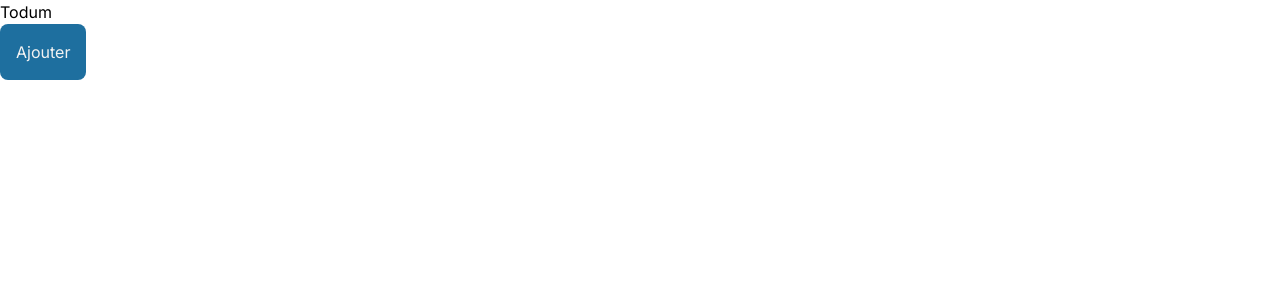
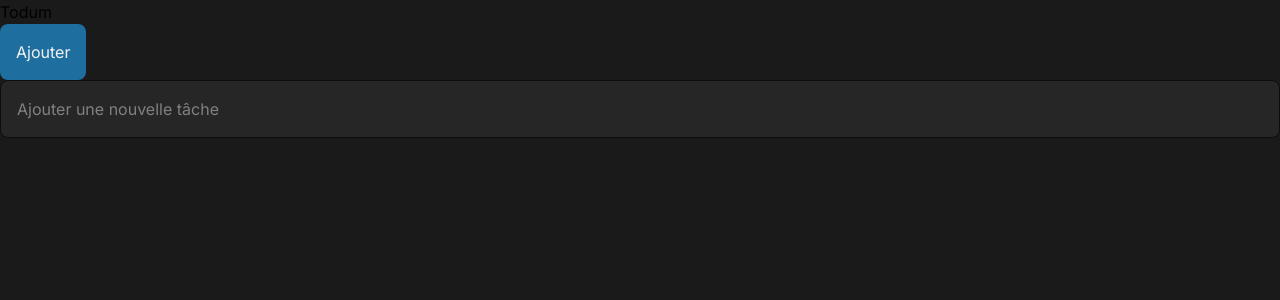
Before and after one commit to aBgAmeuR/Todum, a Next.js app: page / in a window 1280 px wide. Shown: the top 300 px of the page. Built offline with nearby package versions, Linux system fonts and the light colour scheme.

Commit message:
Add utility function and input component

```diff
--- a/src/app/layout.tsx
+++ b/src/app/layout.tsx
@@ -1,6 +1,7 @@
 import type { Metadata } from 'next'
 import { Inter } from 'next/font/google'
 import '@/styles/globals.css'
+import { cn } from '@/lib/utils'
 
 const inter = Inter({ subsets: ['latin'] })
 
@@ -16,7 +17,7 @@ export default function RootLayout({
 }) {
   return (
     <html lang="en">
-      <body className={inter.className}>{children}</body>
+      <body className={cn("bg-primary", inter.className)}>{children}</body>
     </html>
   )
 }
--- a/src/app/page.tsx
+++ b/src/app/page.tsx
@@ -1,10 +1,12 @@
 import { Button } from "@/components/ui/button";
+import { Input } from "@/components/ui/input";
 
 export default function Home() {
   return (
     <>
       <h1>Todum</h1>
       <Button text="Ajouter" />
+      <Input type="text" placeholder="Ajouter une nouvelle tâche"/>
     </>
   )
 }
--- /dev/null
+++ b/src/components/ui/input.tsx
@@ -0,0 +1,25 @@
+import * as React from "react"
+
+import { cn } from "@/lib/utils"
+
+export interface InputProps
+  extends React.InputHTMLAttributes<HTMLInputElement> { }
+
+const Input = React.forwardRef<HTMLInputElement, InputProps>(
+  ({ className, type, ...props }, ref) => {
+    return (
+      <input
+        type={type}
+        className={cn(
+          "flex w-full p-4 bg-tertiary text-primary rounded-lg border border-secondary text-lg placeholder:text-secondary focus-visible:outline-none",
+          className
+        )}
+        ref={ref}
+        {...props}
+      />
+    )
+  }
+)
+Input.displayName = "Input"
+
+export { Input }
```
